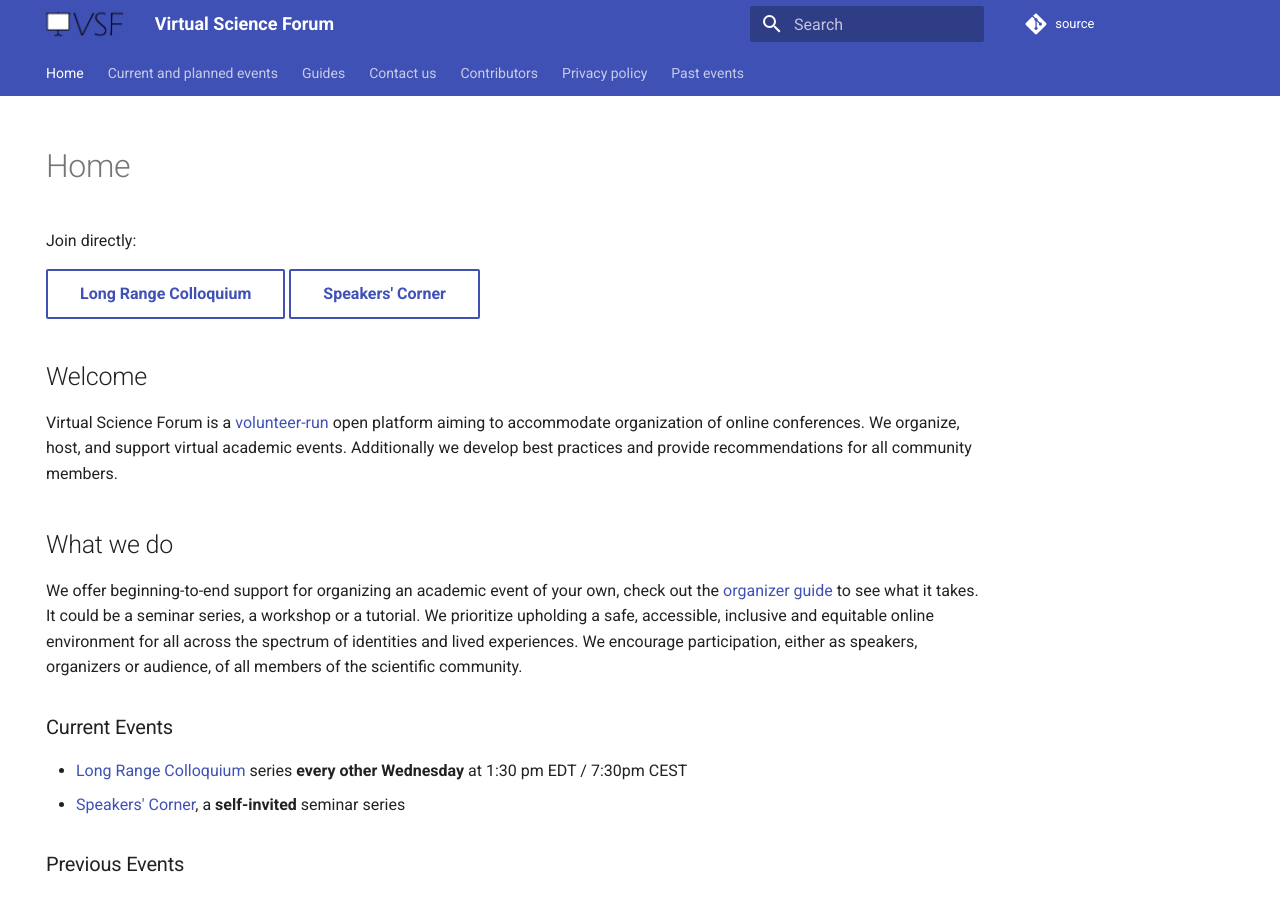
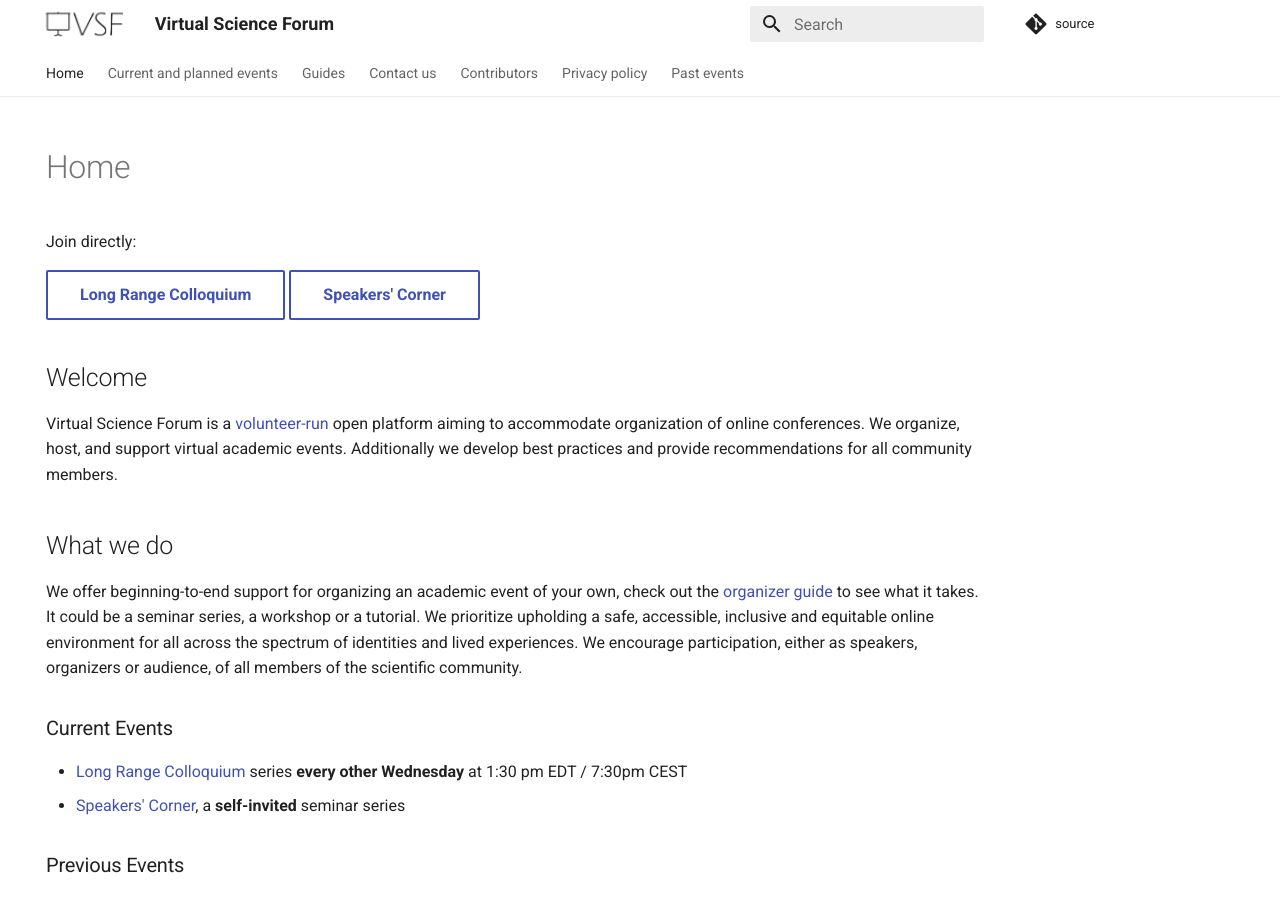
Before and after one commit to virtualscienceforum/virtualscienceforum, an MkDocs documentation site: the page built from src/index.md, in a window 1280 px wide and 900 px high. Built offline with MkDocs 1.6.1 and Material for MkDocs 9.7.7, drawn with Linux system fonts in a browser that asks for light colours; nearby versions of some CDN libraries; comment, search, counter and statistics services are not loaded.

Commit message:
switch primary theme color to white

```diff
--- a/mkdocs.yml
+++ b/mkdocs.yml
@@ -38,7 +38,7 @@ theme:
     - navigation.instant
     - navigation.tabs
   palette:
-    primary: 'indigo'
+    primary: 'white'
     accent: 'indigo'
 
 markdown_extensions:
```
